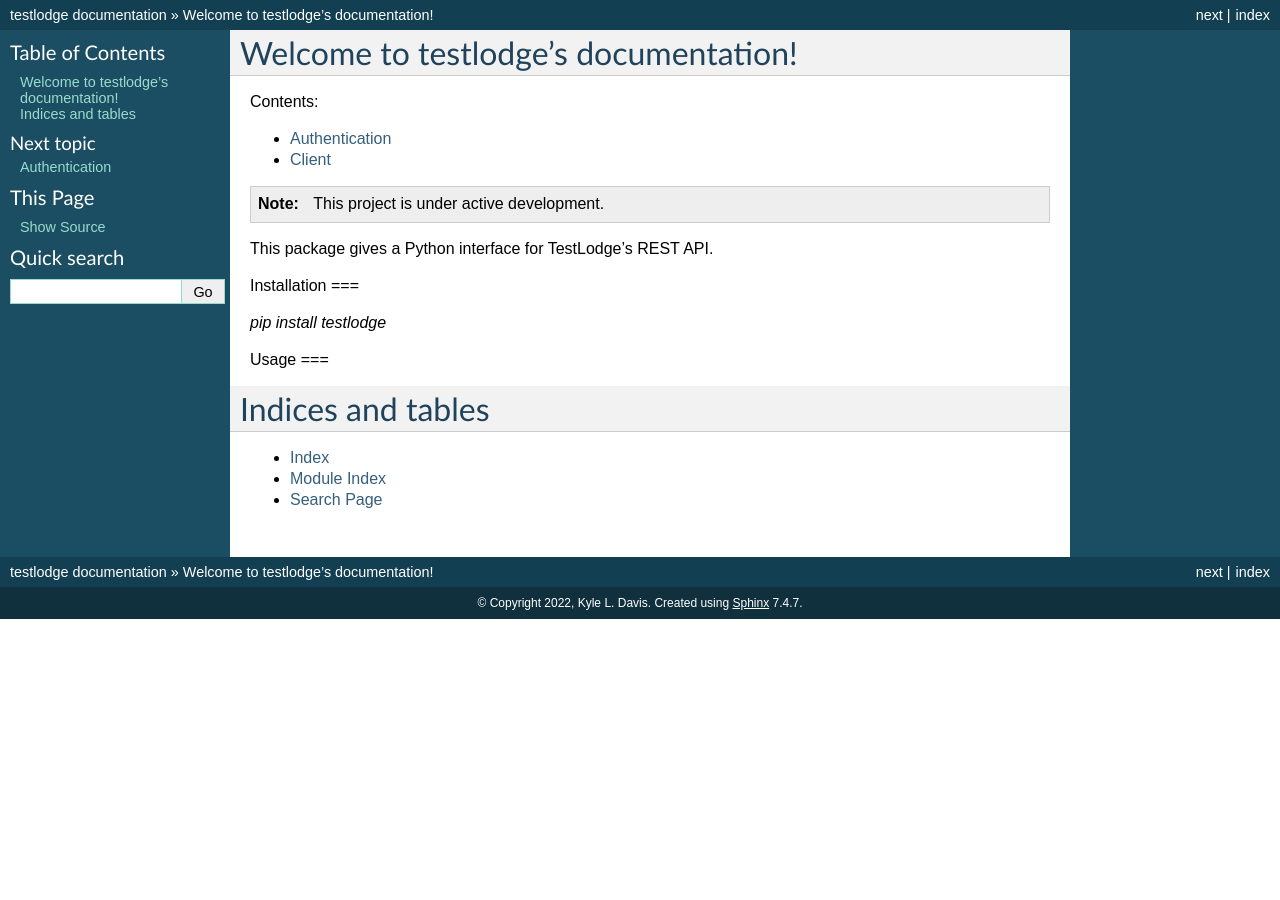
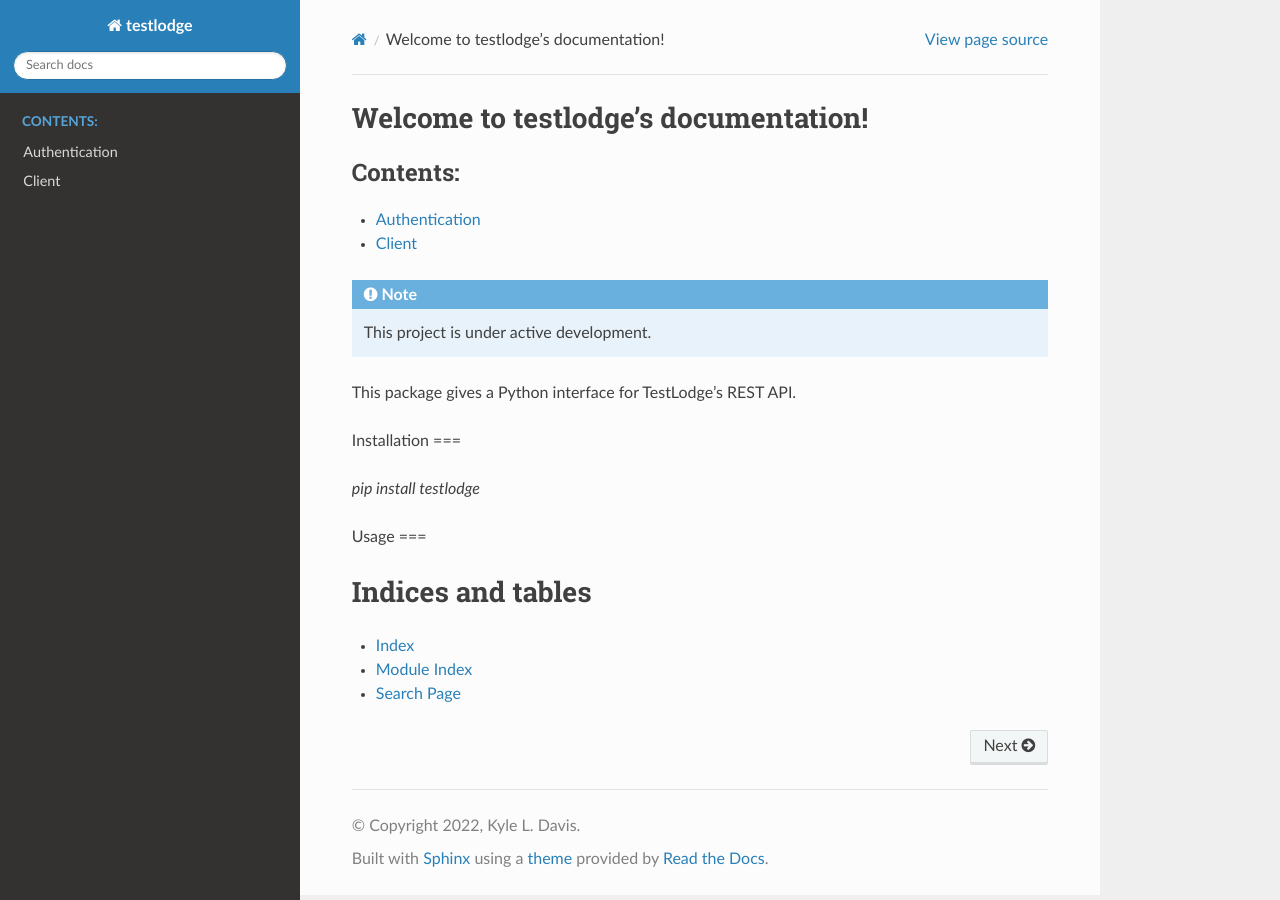
Before and after one commit to AceofSpades5757/testlodge, a Sphinx documentation site: the page built from docs/source/index.rst, in a window 1280 px wide. Built offline with Sphinx 7.4.7 and the Read the Docs theme 2.0.0, drawn with Linux system fonts in a browser that asks for light colours.

Commit message:
Change docs theme

```diff
--- /dev/null
+++ b/docs/requirements.txt
@@ -0,0 +1 @@
+sphinx-rtd-theme
--- a/docs/source/conf.py
+++ b/docs/source/conf.py
@@ -40,7 +40,8 @@
 # a list of builtin themes.
 #
 # html_theme = 'alabaster'
-html_theme = 'classic'
+# html_theme = 'classic'
+html_theme = 'sphinx_rtd_theme'
 
 # Add any paths that contain custom static files (such as style sheets) here,
 # relative to this directory. They are copied after the builtin static files,
```
